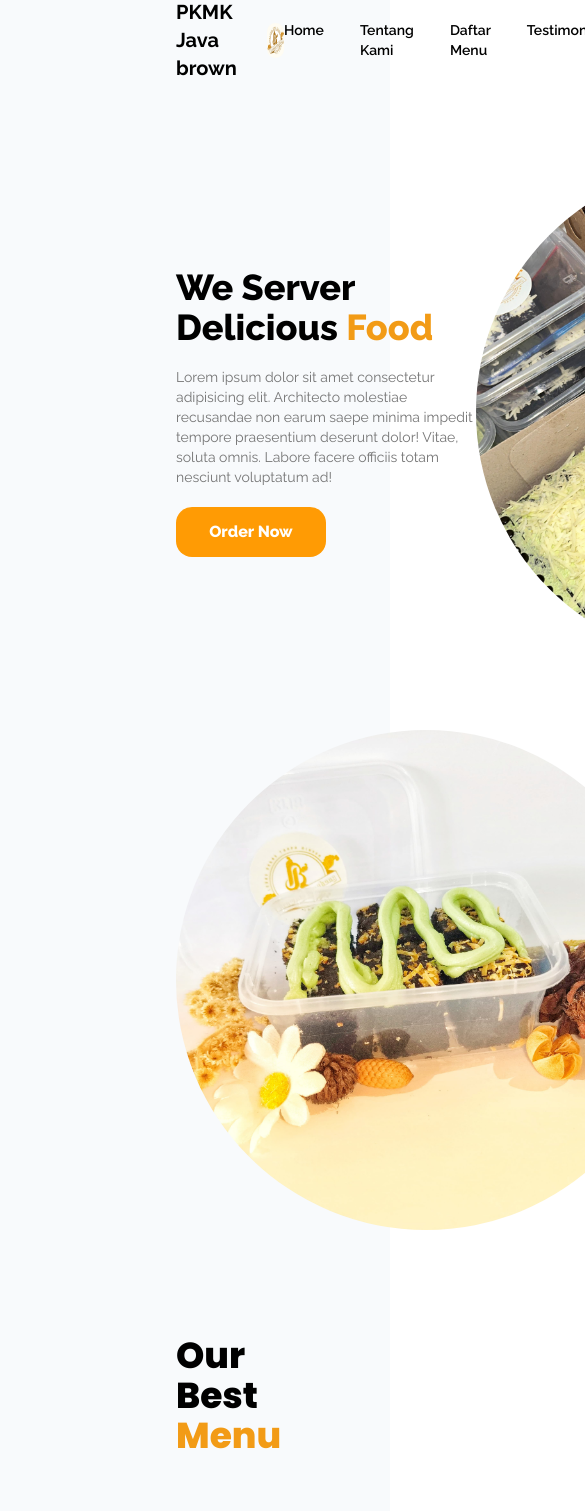
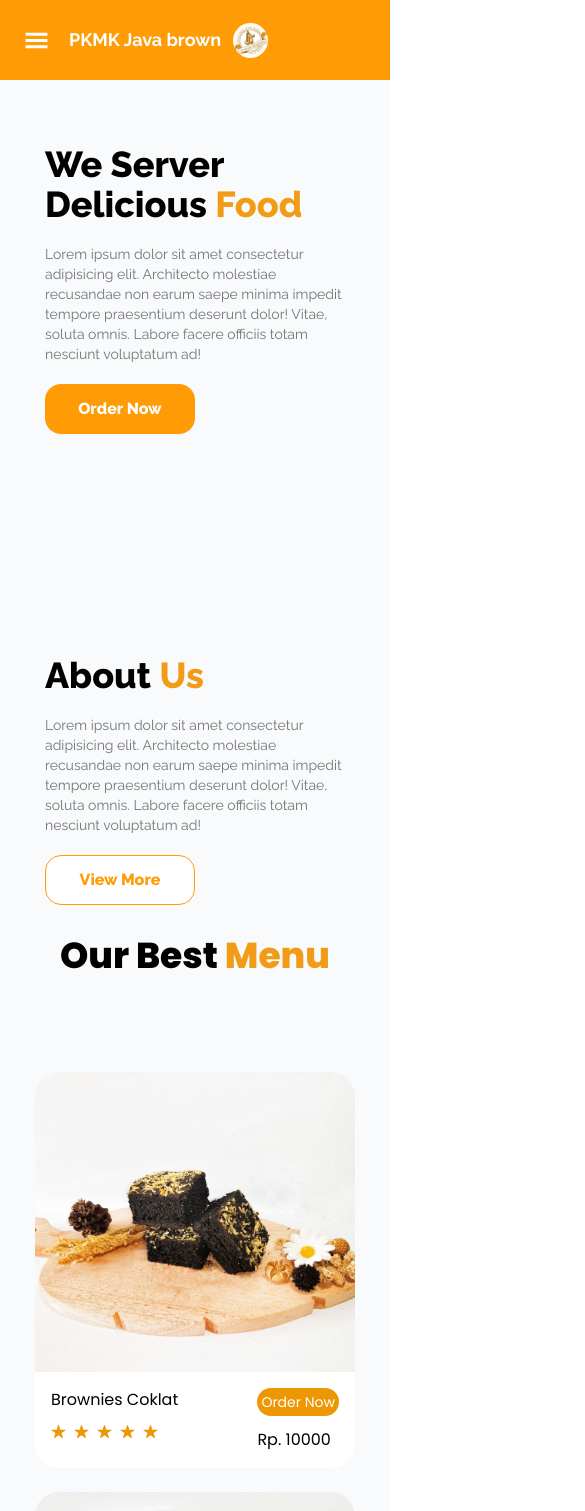
Before and after one commit to Djametcode/pkmk-javabrown, a React (Vite) app in the folder pkmk-java/: page / in a window 390 px wide. Shown: the top 1511 px of the page, 585 px wide, since content can reach past the window. Built offline with nearby package versions, Linux system fonts and the light colour scheme.

Commit message:
small changes

```diff
--- a/pkmk-java/src/App.jsx
+++ b/pkmk-java/src/App.jsx
@@ -13,8 +13,8 @@ export default function App() {
         {/* <div className=" absolute top-0 right-0 z-0">
           <div className=" bg-[#ff9d02] h-[800px] w-[900px] rounded-bl-[500px]"></div>
         </div> */}
-        <div className=" w-full relative pr-44 pl-44 ">
-          <NavbarComponent />
+        <NavbarComponent />
+        <div className=" w-full relative max-sm:pr-5 max-sm:pl-5 pr-44 pl-44 ">
           <HeroComponent />
           <AboutUsComponent />
           <BestMenuComponent />
--- a/pkmk-java/src/components/AboutUsComponent.jsx
+++ b/pkmk-java/src/components/AboutUsComponent.jsx
@@ -2,9 +2,9 @@ export default function AboutUsComponent() {
   return (
     <div
       id="aboutus"
-      className=" w-full font-raleway h-[600px] flex justify-between items-center"
+      className=" w-full font-raleway max-sm:h-[200px] h-[600px] flex max-sm:flex-col-reverse justify-between items-center"
     >
-      <div className=" basis-1/2 h-[700px] flex items-center justify-center">
+      <div className=" max-sm:hidden basis-1/2 max-sm:h-full h-[700px] flex items-center justify-center">
         <div className=" w-[500px] h-[500px]">
           <img
             className=" w-full h-full object-cover rounded-full"
@@ -13,7 +13,7 @@ export default function AboutUsComponent() {
           />
         </div>
       </div>
-      <div className=" basis-1/2 h-[700px] flex items-center justify-center">
+      <div className=" basis-1/2 max-sm:basis-0 max-sm:h-[200px] h-[700px] flex items-center justify-center">
         <div className=" flex flex-col gap-5 items-start w-[300px]">
           <h1 className=" text-4xl font-extrabold">
             About <span className=" text-[#f29b16]">Us</span>
--- a/pkmk-java/src/components/BestMenuComponent.jsx
+++ b/pkmk-java/src/components/BestMenuComponent.jsx
@@ -2,12 +2,12 @@ import { IoStar } from "react-icons/io5";
 
 export default function BestMenuComponent() {
   return (
-    <div className=" w-full h-[800px] font-poppins">
+    <div className=" w-full max-sm:h-full h-[800px] font-poppins">
       <h1 className=" text-4xl font-extrabold text-center pt-14">
         Our Best <span className=" text-[#f29b16]">Menu</span>
       </h1>
-      <div className=" grid grid-cols-3 place-items-center pt-24">
-        <div className=" h-[410px] w-[320px] overflow-hidden rounded-3xl bg-white hover:shadow-xl hover:translate-y-11">
+      <div className=" grid grid-cols-3 max-sm:gap-y-6 max-sm:grid-cols-1 place-items-center pt-24">
+        <div className=" max-sm:h-full h-[410px] w-[320px] overflow-hidden rounded-3xl bg-white hover:shadow-xl hover:translate-y-11">
           <div className=" h-[300px] w-full">
             <img
               className=" w-full h-full object-cover"
--- a/pkmk-java/src/components/CustomerReview.jsx
+++ b/pkmk-java/src/components/CustomerReview.jsx
@@ -59,7 +59,7 @@ export default function CustomersReviewComponents() {
       <h1 className="text-4xl font-extrabold text-center font-openSans">
         Customers <span className="text-[#f29b16]">Say</span>
       </h1>
-      <div className=" flex items-center justify-center h-[550px] w-[1200px] pt-16">
+      <div className=" flex max-sm:flex-col items-center justify-center h-[550px] max-sm:w-screen w-[1200px] pt-16">
         <div className="flex flex-col items-start gap-3 basis-1/2 bg-white p-10 rounded-3xl">
           <div className="flex gap-3 mb-4">
             <div className="w-[40px] h-[40px] bg-black rounded-full"></div>
@@ -99,7 +99,7 @@ export default function CustomersReviewComponents() {
             </div>
           </div>
         </div>
-        <div className=" basis-1/2 w-full flex items-center justify-center">
+        <div className=" max-sm:hidden basis-1/2 w-full flex items-center justify-center">
           <img
             className=" w-[400px] h-[400px] object-cover rounded-full"
             src={dummyCustomer[currentIndex].image}
--- a/pkmk-java/src/components/FooterComponents.jsx
+++ b/pkmk-java/src/components/FooterComponents.jsx
@@ -3,7 +3,7 @@ import { Link } from "react-router-dom";
 
 export default function FooterComponent() {
   return (
-    <div className=" w-full grid grid-cols-4 place-items-start justify-items-center mt-24 font-openSans ">
+    <div className=" w-full grid grid-cols-4 max-sm:grid-cols-1 max-sm:justify-items-start gap-y-5 place-items-start justify-items-center mt-24 font-openSans ">
       <div className=" flex flex-col gap-3">
         <div className=" flex h-full items-center gap-3">
           <h1 className=" font-bold text-xl">PKMK Java brown</h1>
--- a/pkmk-java/src/components/HeroComponent.jsx
+++ b/pkmk-java/src/components/HeroComponent.jsx
@@ -2,7 +2,7 @@ export default function HeroComponent() {
   return (
     <div
       id="hero"
-      className=" font-raleway h-[600px] flex justify-between items-center pt-16"
+      className=" font-raleway h-[600px] flex max-sm:flex-col justify-between items-center pt-16"
     >
       <div className=" basis-1/2">
         <div className=" flex flex-col gap-5 items-start w-[300px]">
@@ -20,7 +20,7 @@ export default function HeroComponent() {
           </div>
         </div>
       </div>
-      <div className=" basis-1/2 h-[700px] flex items-center justify-center">
+      <div className=" max-sm:hidden basis-1/2 h-[700px] flex items-center justify-center">
         <div className=" w-[500px] h-[500px]">
           <img
             className=" w-full h-full object-cover rounded-full"
--- a/pkmk-java/src/components/NavbarComponent.jsx
+++ b/pkmk-java/src/components/NavbarComponent.jsx
@@ -1,12 +1,16 @@
 import { Link } from "react-router-dom";
 import { IoSearch } from "react-icons/io5";
 import { IoCartOutline } from "react-icons/io5";
+import { GiHamburgerMenu } from "react-icons/gi";
 
 export default function NavbarComponent() {
   return (
-    <div className=" relative z-30 h-[80px] max-w-[3000px] font-raleway flex justify-between items-center">
+    <div className=" max-sm:sticky max-sm:top-0 max-sm:left-0 max-sm:w-full max-sm:ml-0 max-sm:mr-0 ml-44 mr-44 relative z-30 h-[80px] max-sm:h-[80px] max-sm:max-w-screen max-sm:text-white max-w-[3000px] font-raleway flex max-sm:gap-5 max-sm:justify-start max-sm:pl-6 justify-between items-center max-sm:bg-[#ff9b04]">
+      <div className=" md:hidden">
+        <GiHamburgerMenu size={25} />
+      </div>
       <div className=" flex h-full items-center gap-3">
-        <h1 className=" font-bold text-xl">PKMK Java brown</h1>
+        <h1 className=" font-bold text-xl max-sm:text-lg">PKMK Java brown</h1>
         <div className=" h-[35px] w-[35px]">
           <img
             className=" w-full h-full rounded-full"
@@ -15,7 +19,7 @@ export default function NavbarComponent() {
           />
         </div>
       </div>
-      <div className=" font-semibold flex gap-12 items-center h-full">
+      <div className=" max-sm:hidden font-semibold flex gap-12 items-center h-full">
         <div className=" flex gap-9 text-sm">
           <Link to={"#hero"}>Home</Link>
           <Link to={"#aboutus"}>Tentang Kami</Link>
--- a/pkmk-java/src/components/WhyChooseUsComponents.jsx
+++ b/pkmk-java/src/components/WhyChooseUsComponents.jsx
@@ -4,7 +4,7 @@ export default function WhyChooseUsComponent() {
       <h1 className=" text-4xl font-extrabold text-center pt-14 font-poppins">
         Why Choose Our <span className=" text-[#f29b16]">Food</span>
       </h1>
-      <div className=" grid grid-cols-3 place-items-center pt-24">
+      <div className=" grid grid-cols-3 max-sm:grid-cols-1 place-items-center pt-24">
         <div className=" w-[320px] h-[410px] hover:bg-white rounded-3xl flex flex-col items-start justify-between p-10">
           <div className=" w-[60px] h-[60px] rounded-full overflow-hidden bg-[#f29b16]">
             <img
```
